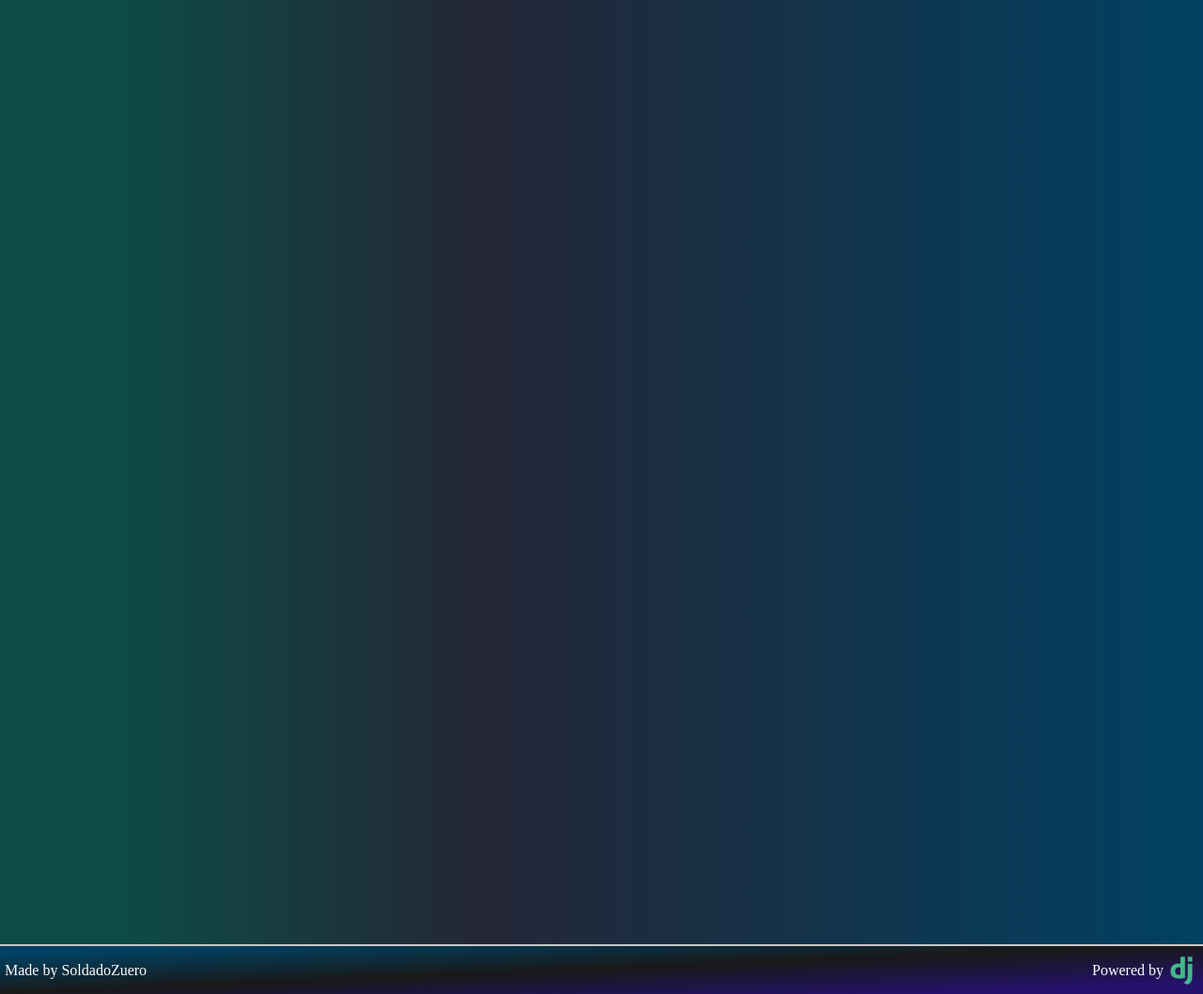
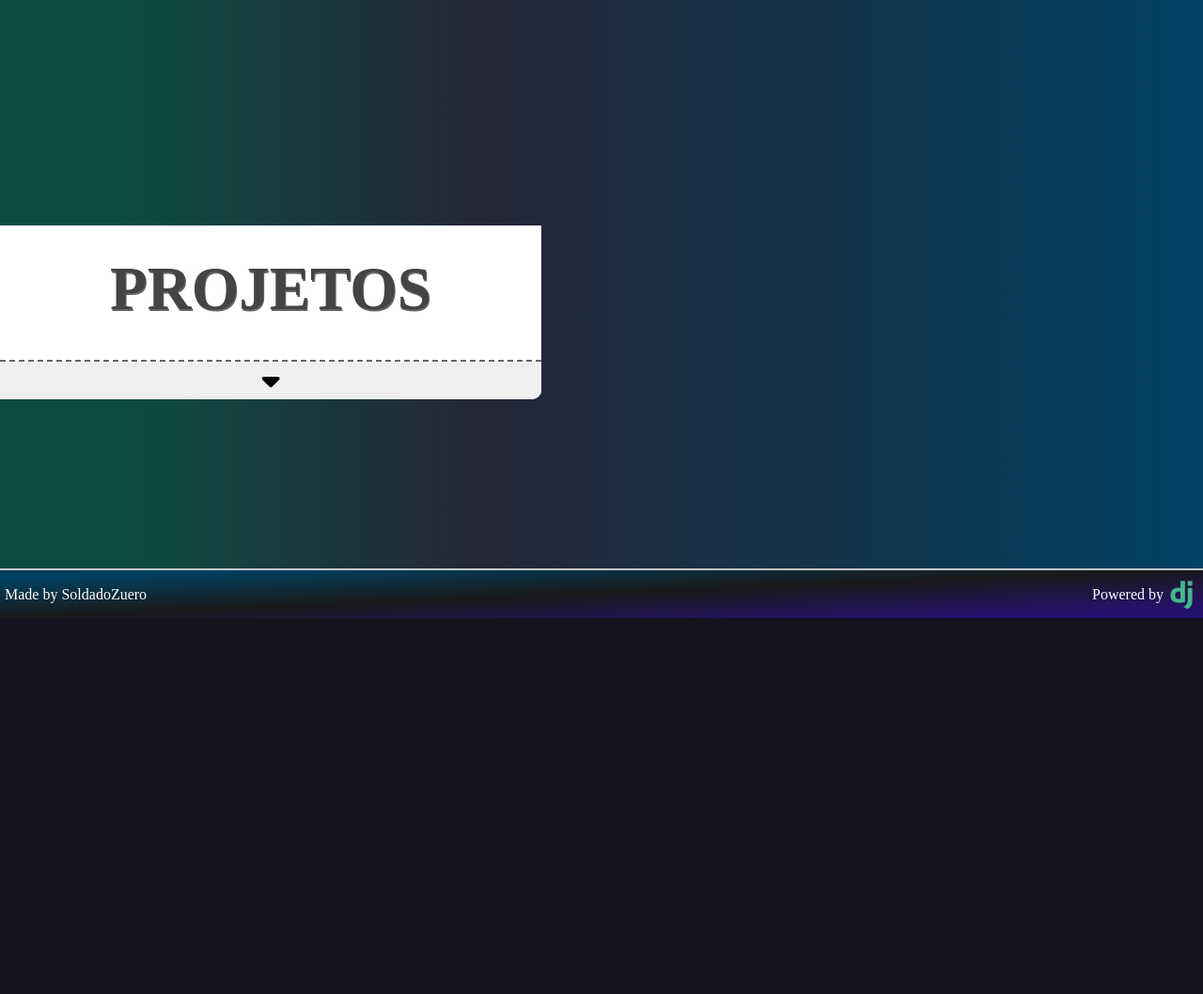
Before and after one commit to SoldadoZuero/my_portfolio, a Django app: page / in a window 1280 px wide. Shown: the part 679-1737 px from the top of the page at 94% size. After the commit the page ends 1337 px from the top, so only its background shows below. Run offline with Django 5.2, Linux system fonts and the light colour scheme; parts of the project's set-up code (start-up, migrations or seed data) failed here and were passed over; some libraries are stand-ins or nearby versions; some web fonts are replaced.

Commit message:
Started creating projects resume

```diff
--- a/base_static/global/css/styles.css
+++ b/base_static/global/css/styles.css
@@ -355,7 +355,7 @@
     background-color: var(--color-black-veil);
     display: flex;
     justify-content: end;
-    height: 100vh;
+    height: 18rem;
     font-family: var(--font-rem);
   }
 
@@ -364,13 +364,60 @@
     background-clip: padding-box;
     width: 55%;
     border-top-left-radius: 1rem;
-    border-bottom-left-radius: 1rem;
-    margin-bottom: 1rem;
-    scroll-margin: 3rem;
     height: fit-content;
+    padding: 3rem 0.5rem 2.8rem 3rem;
+    position: absolute;
+    border-style: dashed;
+    border-bottom-width: 2px;
+    border-color: var(--color-gray-5);
+  }
+
+  /* Project Home */  /* Project Home */  /* Project Home */  /* Project Home */  /* Project Home */  /* Project Home */
+
+  .project_container {
+    background-color: var(--color-black-veil);
+    height: 22rem;
+    font-family: var(--font-rem);
+  }
+
+  .project_title {
+    width: 45%;
+    height: 14.5rem;
+    background-color: var(--color-white);
+    position: relative;
+    right: 55%;
+    top: 3.5rem;
+    border-bottom-width: 2px;
+    border-style: dashed;
+    border-bottom-color: var(--color-gray-6);
+  }
+
+  .project_title h1 {
+    font-family: var(--font-rem);
+    font-size: 6.5rem;
+    text-align: center;
     padding-top: 3rem;
-    padding-bottom: 3rem;
-    padding-left: 3rem;
-    padding-right: 0.5rem;
-    position: absolute;
+    text-shadow: var(--color-gray-6) 1px 2px;
   }
+
+  .project_panel {
+    width: 45%;
+    height: 4rem;
+    background-color: var(--color-white);
+    border-bottom-right-radius: 1rem;
+  }
+
+  .button_project_menu {
+    display: flex;
+  }
+
+  .button_project_menu_close {
+    display: flex;
+    align-items: center;
+    justify-content: space-evenly;
+    width: 100%;
+    height: 100%;
+    border-bottom-right-radius: 1rem;
+    cursor: pointer;
+    font-size: 3rem;
+  }
--- a/base_templates/global/base.html
+++ b/base_templates/global/base.html
@@ -14,6 +14,5 @@
     {% include 'global/partials/footer.html' %}
 
     <script src="{% static "global/js/scripts.js" %}"></script>
-    <script src="{% static "global/js/animations.js" %}"></script>
 </body>
 </html>
--- a/base_templates/global/partials/head.html
+++ b/base_templates/global/partials/head.html
@@ -6,5 +6,6 @@
 <link rel="preconnect" href="https://fonts.googleapis.com">
 <link rel="preconnect" href="https://fonts.gstatic.com" crossorigin>
 <link href="https://fonts.googleapis.com/css2?family=Courgette&family=Fredericka+the+Great&family=Limelight&family=Lobster&family=Poiret+One&family=REM&family=Satisfy&family=Tilt+Prism&display=swap" rel="stylesheet">
+<script src="https://kit.fontawesome.com/d8d3d4efda.js" crossorigin="anonymous"></script>
 
 <link rel="stylesheet" href="{% static "global/css/styles.css" %}">
--- a/principal/templates/principal/pages/home.html
+++ b/principal/templates/principal/pages/home.html
@@ -3,5 +3,6 @@
     <div class="home_container">
         {% include 'principal/partials/intro_home.html' %}
         {% include 'principal/partials/about_me.html' %}
+        {% include 'principal/partials/projects.html' %}
     </div>
 {% endblock content %}
--- a/principal/templates/principal/partials/about_me.html
+++ b/principal/templates/principal/partials/about_me.html
@@ -2,11 +2,16 @@
     <div class="about_panel" id="aboutme">
         <div>
             <p>
-                Sou um jovem desenvolvedor que já tem alguns projetos a caminho e pensando em projetos futuros,
+                Sou um jovem desenvolvedor e já tenho alguns projetos em progresso e pensando em projetos futuros,
                 iniciei com desenvolvimento web mas estou focando em uma programação mais abrangente, como Java, JavaScript e Python.
-                Embora já demonstrasse um grande interesse na área de Tecnologia da Informação em um geral, descobri que minha preferência era por programação
-                . Desde então, tenho estudado algumas linguagens que acrescentam em alguns de meus projetos.
+                Embora já demonstrasse um grande interesse na área de Tecnologia da Informação em um geral, descobri que minha preferência era por programação.
+                 Desde então, tenho estudado algumas linguagens que acrescentam em alguns de meus projetos.
             </p>
         </div>
     </div>
+    <div class="project_title">
+        <h1>
+            PROJETOS
+        </h1>
+    </div>
 </div>
--- /dev/null
+++ b/principal/templates/principal/partials/projects.html
@@ -0,0 +1,8 @@
+<div class="project_container">
+    <div class="project_panel">
+        <button class="button_project_menu button_project_menu_close">
+            <i class="fa-solid fa-caret-down"></i>
+        </button>
+
+    </div>
+</div>
```
Also changed, not shown: media/For-the-Reign-Icon.png (added), media/Twitch-icon-purple.png (added), media/fabric-icon.png (added).
